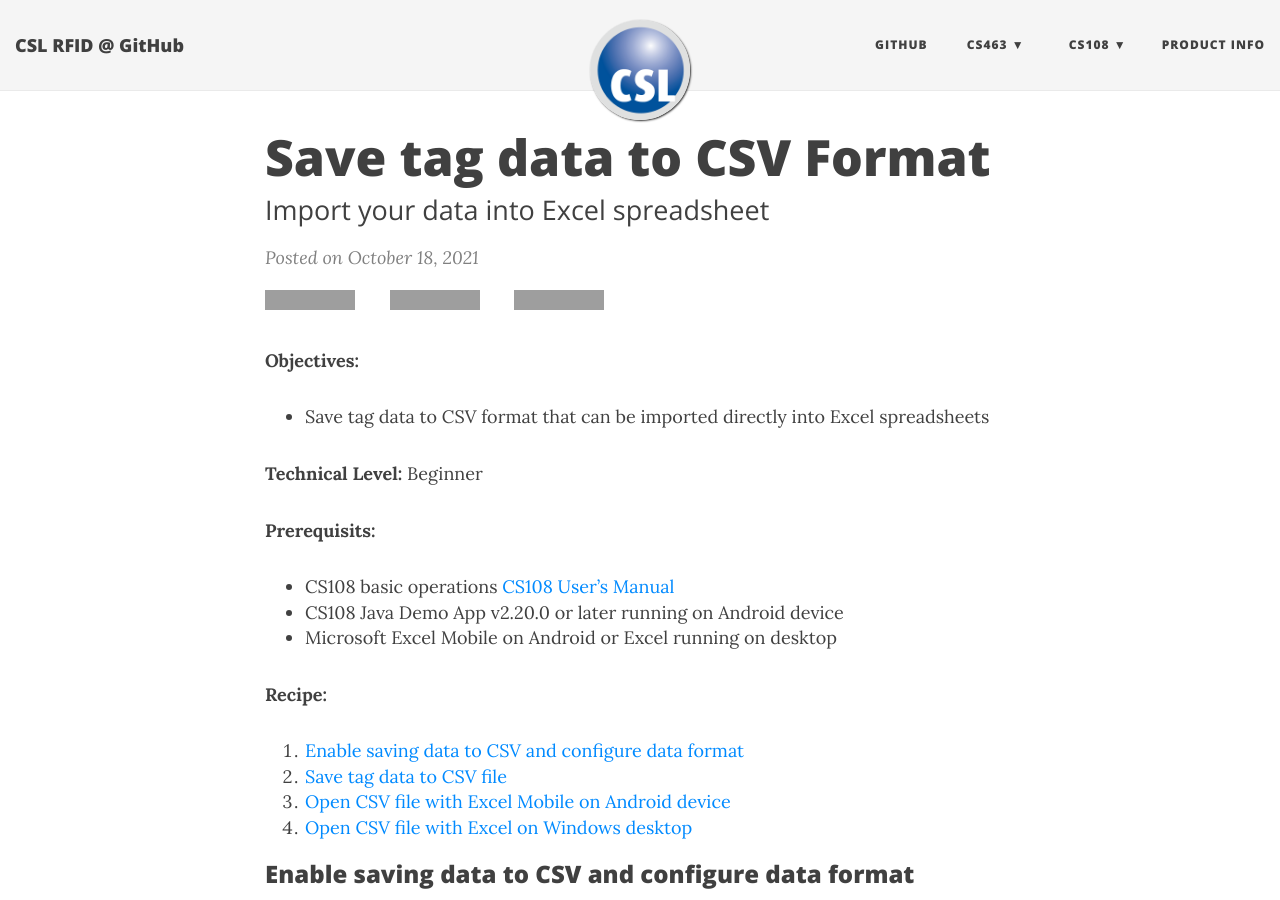
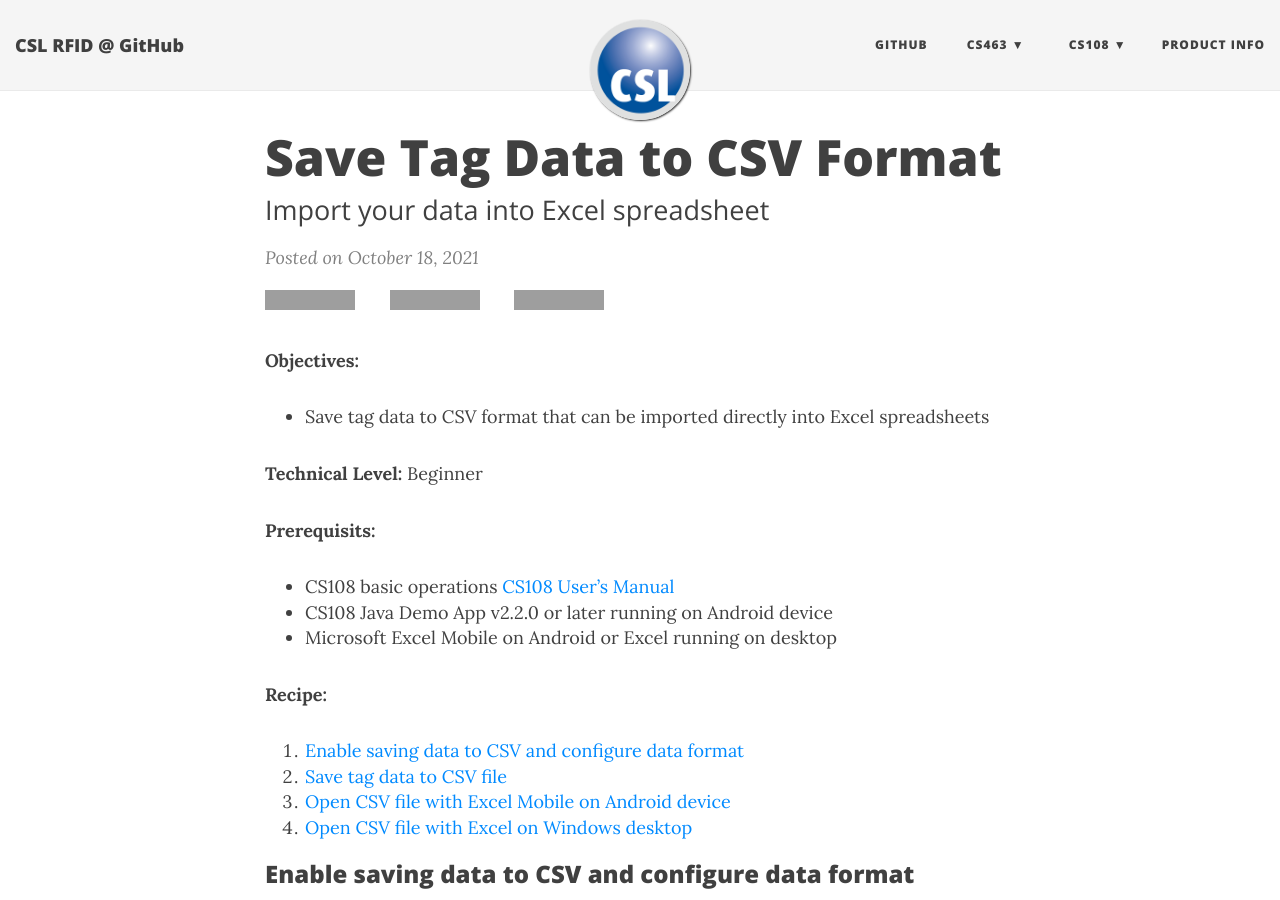
Before and after one commit to cslrfid/cslrfid.github.io, a Jekyll site: the page built from _posts/2021-10-18-cs108-save-excel.md, in a window 1280 px wide and 900 px high. Built offline with Jekyll 4.4.1, drawn with Linux system fonts in a browser that asks for light colours; nearby versions of some CDN libraries; grey boxes are pictures that could not be loaded.

Commit message:
Update 2021-10-18-cs108-save-excel.md

```diff
--- a/_posts/2021-10-18-cs108-save-excel.md
+++ b/_posts/2021-10-18-cs108-save-excel.md
@@ -1,6 +1,6 @@
 ---
 layout: post
-title: Save tag data to CSV Format
+title: Save Tag Data to CSV Format
 subtitle: Import your data into Excel spreadsheet
 gh-repo: cslrfid/CS108-Android-Java-App
 gh-badge: [star, fork, follow]
@@ -17,7 +17,7 @@
 **Prerequisits:**
 
 * CS108 basic operations [CS108 User's Manual](https://www.convergence.com.hk/downloads/cs108/)
-* CS108 Java Demo App v2.20.0 or later running on Android device
+* CS108 Java Demo App v2.2.0 or later running on Android device
 * Microsoft Excel Mobile on Android or Excel running on desktop
 
 **Recipe:**
```
